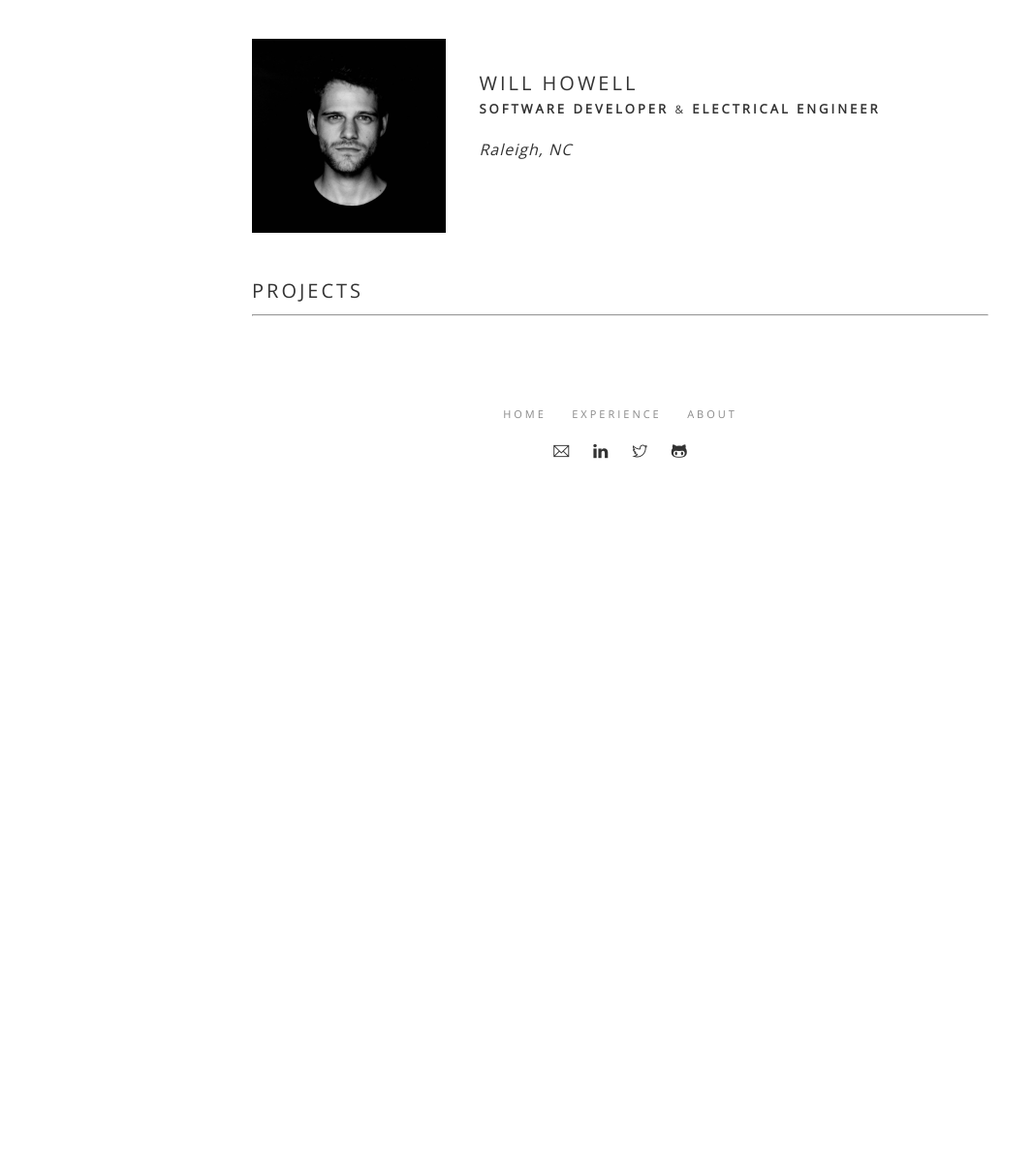
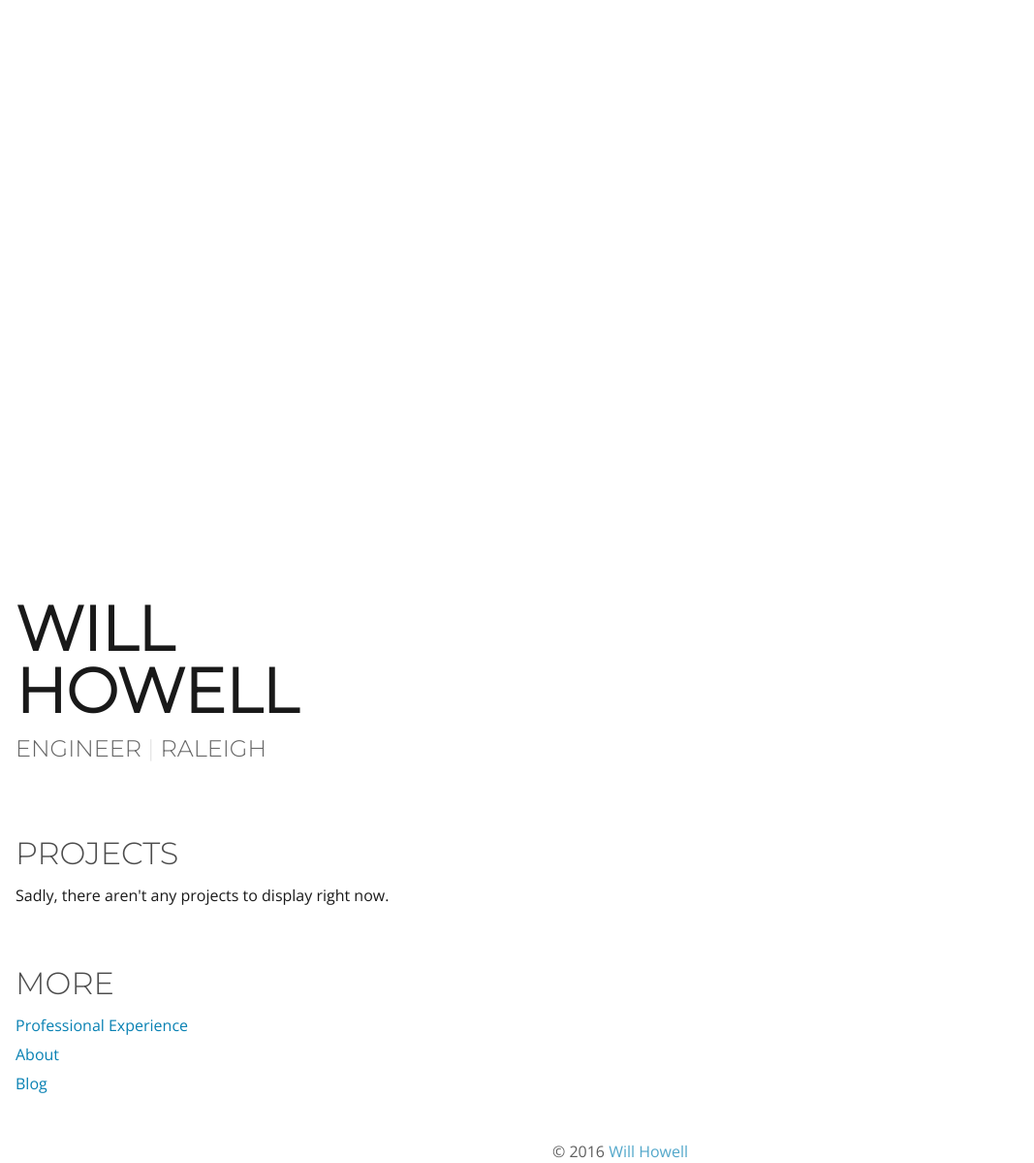
Before and after one commit to willshowell/portfolio, a Django app: page / in a window 1280 px wide. Shown: the whole page at 97% size, without its empty margins (0-1067 px from the left). Before the commit the page ends 473 px from the top, so only its background shows below. Run offline with Django 3.2, Linux system fonts and the light colour scheme; data that the repository does not hold is empty.

Commit message:
Major design overhaul

```diff
--- a/portfolioapp/static/portfolio/css/custom.css
+++ b/portfolioapp/static/portfolio/css/custom.css
@@ -1,253 +1,156 @@
-/* Organization */
-
-
-/* image block stuff */
-.image {
-  border-radius: 0;
-  background-color: #fff;
-  width: 200px;
-  height: 200px;
+/*************************
+Base Styles
+*************************/
+*, *:before, *:after {
+  box-sizing: inherit;
 }
-.profile {
-  background-image: url('../images/profile.jpg');
-  background-size: 100% 100%;
-  /*box-shadow: 0 3px 6px rgba(0,0,0,0.16), 0 3px 6px rgba(0,0,0,0.23);*/
-  transition: all 0.12s ease-in-out;
+html {
+  box-sizing: border-box;
+  overflow-x: hidden;
+  overflow-y: auto;
 }
-.thumb {
-  width: 98px;
-  height: 98px;
-  margin-top: 30px;
-  background-size: 100% 100%;
+body {
+  -webkit-font-smoothing: antialiased;
 }
-.animated-image:hover {
-  background-size: 20% 20%;
-  background-position: 80px 80px;
+html, body {
+  width: 100%;
+  height: 100%;
+  background-color: #FFFFFF;
 }
-.profile-inline {
-  display: inline-block;
-  margin-right: 30px;
+::-webkit-scrollbar {
+  display: none;
 }
-.mvmt {
-  background-image: url('../images/mvmt.png');
+ol, ul {
+  list-style: none;
+  padding: 0;
 }
-.project-image {
-  position: relative;
-  width: 100px;
-  height: 100px;
-  background-size: 100% 100%;
-  display: inline-block;
-  box-shadow: 0 3px 6px rgba(0,0,0,0.16), 0 3px 6px rgba(0,0,0,0.23);
-  }
-.experience-logo {
-  width: 48px;
-  height: 48px;
-  background-size: 100% 100%;
-  display: inline-block;
+li {
+  margin-top: 8px;
 }
-#outerwear1 {
-  background-image: url('../images/outerwear1.jpg');
+a {
+  text-decoration: none;
+  color: #0881b3;
+  border-bottom: 1px solid transparent;
 }
-#outerwear2 {
-  background-image: url('../images/outerwear2.jpg');
-}
-#outerwear3 {
-  background-image: url('../images/outerwear3.jpg');
-}
-#outerwear4 {
-  background-image: url('../images/outerwear4.jpg');
-}
-#outerwear5 {
-  background-image: url('../images/outerwear5.jpg');
-}
-#outerwear6 {
-  background-image: url('../images/outerwear6.png');
-}
-#scl1 {
-  background-image: url('../images/scl1.png');
-}
-#scl2 {
-  background-image: url('../images/scl2.png');
-}
-#scl3 {
-  background-image: url('../images/scl3.png');
-}
-#pa1 {
-  background-image: url('../images/pa1.png');
-}
-#pa2 {
-  background-image: url('../images/pa2.png');
-}
-#mvmt {
-  background-image: url('../images/mvmt.png');
-}
-#ncsu {
-  background-image: url('../images/ncsu.jpg');
-}
-#d5 {
-  background-image: url('../images/d5.png');
-}
-#mcdean {
-  background-image: url('../images/mcdean.png');
-}
-#signalscape {
-  background-image: url('../images/signalscape.png');
+a:hover {
+  -webkit-transition-property: border;
+  -moz-transition-property: border;
+  transition-property: border;
+  -webkit-transition-duration: 0.5s;
+  -moz-transition-duration: 0.5s;
+  transition-duration: 0.5s;
+  border-bottom: 1px solid;
 }
 
 
-/* section spacing stuff */
-.major {
-  padding-top: 50px;
+/* Fonts */
+body {
+  font-family: 'Open Sans', sans-serif;
+  font-weight: 300;
+  color: rgba(0,0,0,0.9);
 }
-
-.first {
-  border-top: 1px solid #f8f8f8;
-  padding-top: 40px;
-}
-.header {
-  margin: 40px auto;
-}
-.footer {
-  margin: 40px auto;
-  text-align: center;
-}
-.title-inline {
-  display: inline-block;
-  vertical-align: top;
-  margin-top: 30px;
-}
-.experience-inline {
-  display: inline-block;
-  position: relative;
-  top: -5px;
-  left: 10px;
-}
-
-/* links and whatnot */
-.social {
-  padding: 0px;
-  margin: 0px 10px;
-  color: #333;
-}
-.nav-link {
-  font-weight: 300;
-  color: #888;
-  font-size: 11px;
-  padding: 10px;
-}
-.nav-link:hover {
-  color: #333;
-}
-
-a {
-  text-decoration: none;
-  color: #008BD6;
-}
-
-/* fonty fonts */
-h1, h2, h3, h4 {
-  color: #333;
-  font-family: 'Open Sans', sans-serif;
+h1, h2, h3, h4, h5, h6 {
+  font-family: 'Montserrat', sans-serif;
+  font-weight: 700;
   text-transform: uppercase;
+  line-height: 100%;
   margin: 0;
 }
 h1 {
-  font-size: 19px;
-  line-height: 1.7;
-  letter-spacing: 1px;
+  font-size: 64px;
 }
 h2 {
-  font-size: 19px;
-  line-height: 1.7;
-  letter-spacing: 2px;
+  font-size: 48px;
+  color: rgba(0,0,0,0.8);
 }
 h3 {
-  font-size: 20px;
-  line-height: 1.6;
-  letter-spacing: 3px;
+  font-size: 32px;
+  color: rgba(0,0,0,0.7);
   font-weight: 300;
+  margin-bottom: 16px;
 }
-h4{
-  font-size: 13px;
-  line-height: 1.6;
-  letter-spacing: 3px;
+h4 {
+  font-size: 24px;
+  color: rgba(0,0,0,0.6);
+  font-weight: 300;
+  margin-bottom: 16px;
 }
-p {
+h5 {
   font-size: 16px;
-  line-height: 1.9;
-  color: #333;
-  font-weight: 300;
-  font-family: 'Open Sans';
-  letter-spacing: 1px;
-  padding-top: 16px;
-  margin: 0;
+  color: rgba(0,0,0,0.4);
+  font-weight: 700;
+  margin: 8px 0;
+  text-transform: none;]
 }
-.italics {
-  font-style: italic;
+.ultralight {
+  opacity: 0.2;
 }
 
-/* page layout business */
-.main {
-  max-width: 760px;
-  margin: 0 auto;
-  padding: 0 30px;
+/* General */
+.container {
+  padding: 0 16px;
 }
-.no-scroll {
-  overflow: hidden;
-}
-#footer-spacer {
-  height: 20px;
+article {
+  padding-top: 64px;
+  overflow: auto;
 }
 
-/* splash page specifics */
-#particles-js {
-  z-index: -1;
-  position: absolute;
-  width: 100%;
-  height: 100%;
+/* Header */
+.title {
+  margin-bottom: 16px;
 }
-#box {
-  position: absolute;
-  margin: auto;
-  top: 0;
-  right: 0;
-  bottom: 0;
-  left: 0;
-  width: 100px;
-  height: 100px;
-  border: 1px solid #333;
-  background-color: #fff;
-  opacity: 0.88;
-}
-#name {
-  position: absolute;
-  top: 15px;
-  left: -21px;
-  background-color: #fff;
-  padding:2px;
-  color: #333;
-  font-family: 'Open Sans', sans-serif;
-  text-transform: uppercase;
-  font-size: 14px;
-  line-height: 1;
-  letter-spacing: 8px;
-  font-weight: 300;
-  text-align: left;
-}
-#enter {
-  position: absolute;
-  bottom:5px;
-  right: 5px;
-  color: #333;
-  font-size: 9px;
+.pos-bottom {
+  height: 100vh;
+  padding-top: calc(100vh - 184px);
 }
 
-/* other */
-#and {
-  font-size: 90%;
-  font-weight: 300;
+/* Footer */
+footer {
+  margin: 32px 0;
+  text-align: center;
+  opacity: 0.7;
 }
-.date {
-  font-weight: 300;
-  font-size: 10px;
+
+
+/* Projects */
+.project {
+  background-color: #ddd;
+  background-repeat: no-repeat;
+  background-position: center;
+  background-size: 100%;
+
+  height: 128px;
+
+  border-radius: 6px;
 }
+.project-section {
+  margin: 8px 0;
+  width: 100%;
+  text-align: center;
+}
+.col-left {
+  float: left;
+}
+.col-right {
+  float: right;
+}
+
+/*
+#soundcloud {
+  background-image: url('http://photon.hypb.st/hypetrak.com/images/2016/03/soundcloud-sony-licensing-deal.jpg');
+}
+#swell {
+  background-image: url('https://d13yacurqjgara.cloudfront.net/users/343228/screenshots/1176690/hublogodribbble.jpg');
+}
+#personality {
+  background-image: url('https://d13yacurqjgara.cloudfront.net/users/1960/screenshots/2650852/ffc.jpg');
+}
+#lumenus {
+  background-image: url('https://pbs.twimg.com/media/CpdMyrPWIAQ9Eys.jpg');
+}*/
+
+@media screen and (min-width: 570px) {
+  .project-section {
+    width: calc(50% - 8px);
+  }
+}
--- a/portfolioapp/templates/404.html
+++ b/portfolioapp/templates/404.html
@@ -1,6 +1,6 @@
 {% extends 'portfolio/partials/base.html' %}
 
-{% block body %}
+{% block content %}
 <h1>404</h1>
 <p>Nothing's going on here. Stop loitering and go back to <a href="{% url 'home' %}">where you came from.</a></p>
 {% endblock %}
--- a/portfolioapp/templates/500.html
+++ b/portfolioapp/templates/500.html
@@ -1,6 +1,6 @@
 {% extends 'portfolio/partials/base.html' %}
 
-{% block body %}
+{% block content %}
 <h2>500</h2>
 <p>My server just failed you, and frankly, I'm embarrassed by it. You should <a href="https://instagram.com/willssh">look the other away</a> for a minute.</p>
 {% endblock %}
--- a/portfolioapp/templates/portfolio/home.html
+++ b/portfolioapp/templates/portfolio/home.html
@@ -1,14 +1,45 @@
 {% extends 'portfolio/partials/base.html' %}
 
-{% block body %}
-<h3>Projects</h3>
-<hr>
-{% for project in projects %}
-  <h4>{{ project.title }}</h4>
-  <p>
-    <a href="{{ project.source_url }}">Source</a> //
-    <a href="{{ project.project_url }}">Live</a>
-  </p>
-  <br><br>
-{% endfor %}
+{% block content %}
+<div class="container">
+
+  <header class="pos-bottom">
+    <div class="title">
+      <h1>Will</h1>
+      <h1>Howell</h1>
+    </div>
+    <h4>Engineer <span class="ultralight">|</span> Raleigh</h4>
+  </header>
+
+  <article class="projects">
+    <h3 id="projects-header">Projects</h3>
+
+    {% if projects %}
+    	{% for project in projects %}
+	    <section class="project-section col-{% if forloop.counter0|divisibleby:2 %}left{% else %}right{% endif %}">
+	      <a href="#">
+	        <div id="" class="project">
+	        </div>
+	        <h5>{{ project.title }}</h5>
+	      </a>
+	    </section>
+	    {% endfor %}
+    {% else %}
+	  	Sadly, there aren't any projects to display right now.
+	  {% endif %}
+  </article>
+
+  <article class="more">
+  	<h3>More</h3>
+  	<ul>
+  		<li><a href="{% url 'experience' %}">Professional Experience</a></li>
+  		<li><a href="{% url 'about' %}">About</a></li>
+  		<li><a href="#">Blog</a></li>
+  	</ul>
+  </article>
+
+  <footer>
+  	&copy; 2016 <a href="#">Will Howell</a>
+  </footer>
+</div>
 {% endblock %}
--- a/portfolioapp/templates/portfolio/partials/base.html
+++ b/portfolioapp/templates/portfolio/partials/base.html
@@ -3,22 +3,17 @@
 <head>
   <title>Will Howell</title>
   <meta name="viewport" content="width=device-width, initial-scale=1, maximum-scale=1">
-  <link href='https://fonts.googleapis.com/css?family=Open+Sans:400,300' rel='stylesheet' type='text/css'>
+  <link href="https://fonts.googleapis.com/css?family=Montserrat:300:700|Open+Sans:300" rel="stylesheet">
 
   {% load static %}
   <link rel="stylesheet" href="{% static 'portfolio/css/normalize.css' %}">
   <link rel="stylesheet" href="{% static 'portfolio/css/custom.css' %}">
-  <link rel="stylesheet" href="{% static 'portfolio/css/themify-icons.css' %}">
   <link rel="shortcut icon" href="{% static 'portfolio/images/favicon.png' %}">
 </head>
 <body>
-  <div class="main">
-    {% include 'portfolio/partials/header.html' %}
 
-    {% block body %}
-    {% endblock %}
+  {% block content %}
+  {% endblock %}
 
-    {% include 'portfolio/partials/footer.html' %}
-  </div>
 </body>
 </html>
```
Also changed, not shown: portfolioapp/templates/portfolio/about.html (+9 -2 lines), portfolioapp/templates/portfolio/experience.html (+11 -3 lines).
